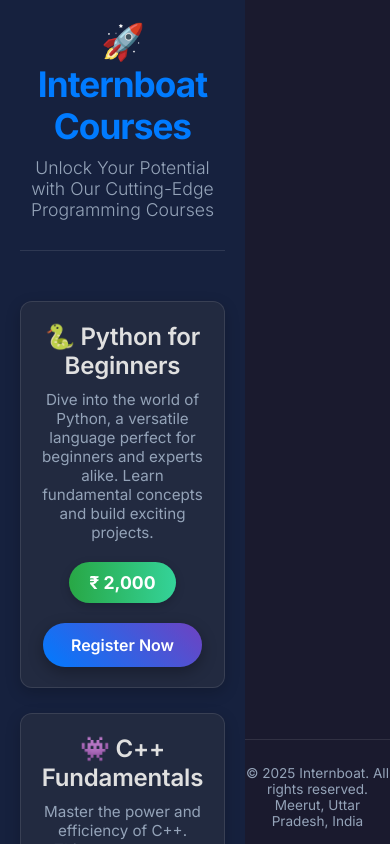
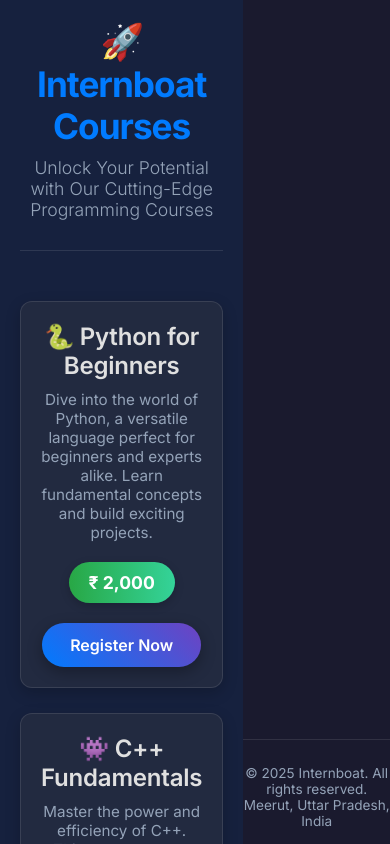
Before and after one commit to gitpanda99/internboat, a plain HTML site: page boat.html in a window 390 px wide. Drawn offline with Linux system fonts and the light colour scheme.

Commit message:
Final attempt to fix mobile layout in boat.html: precise container width calculation

```diff
--- a/boat.html
+++ b/boat.html
@@ -186,11 +186,12 @@
 
         /* Responsive adjustments */
         @media (max-width: 768px) {
-            /* No specific padding needed on body as universal reset is in place */
             .container {
-                padding: 20px; /* Adjusted padding for mobile */
-                max-width: 100%; /* Explicitly ensure max-width doesn't restrict it */
-                width: 100%; /* Ensure it takes full width */
+                /* New calculated width: 100% of parent minus total horizontal padding */
+                width: calc(100% - 40px); /* 20px left + 20px right padding = 40px */
+                max-width: none; /* Remove max-width constraint for mobile */
+                margin: 0 auto; /* Explicitly center for mobile */
+                padding: 20px; /* Consistent padding for mobile */
                 min-height: 100vh; /* Stretch to full height on mobile */
                 border-radius: 0; /* Optional: Make container full width and height on mobile for seamless look */
                 box-shadow: none; /* Optional: Remove box shadow on mobile for a cleaner look */
```
